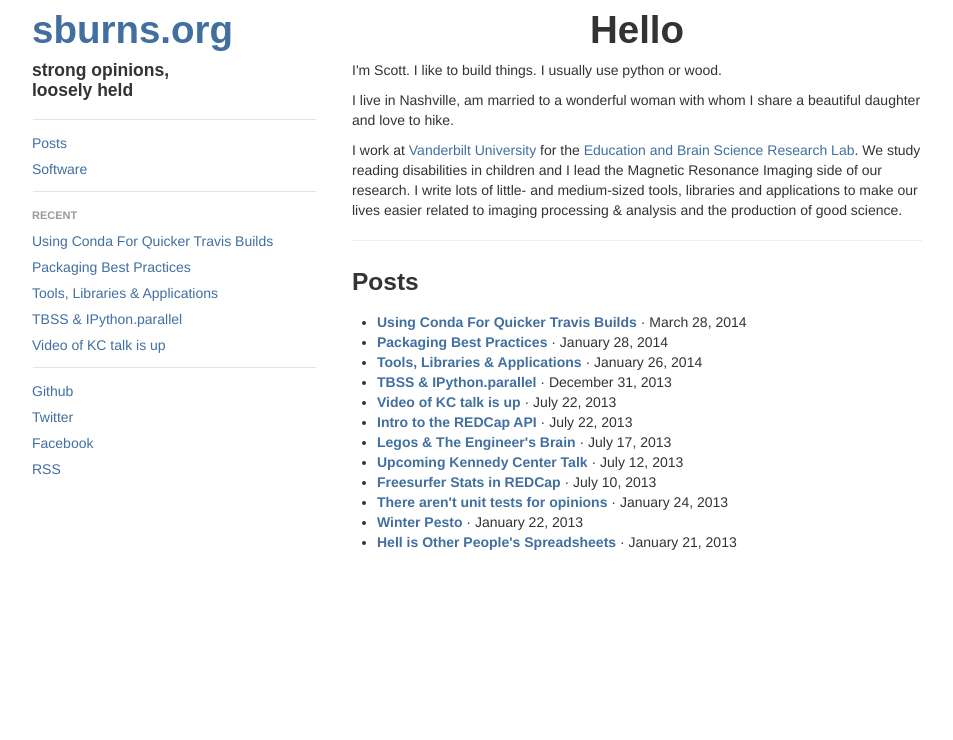
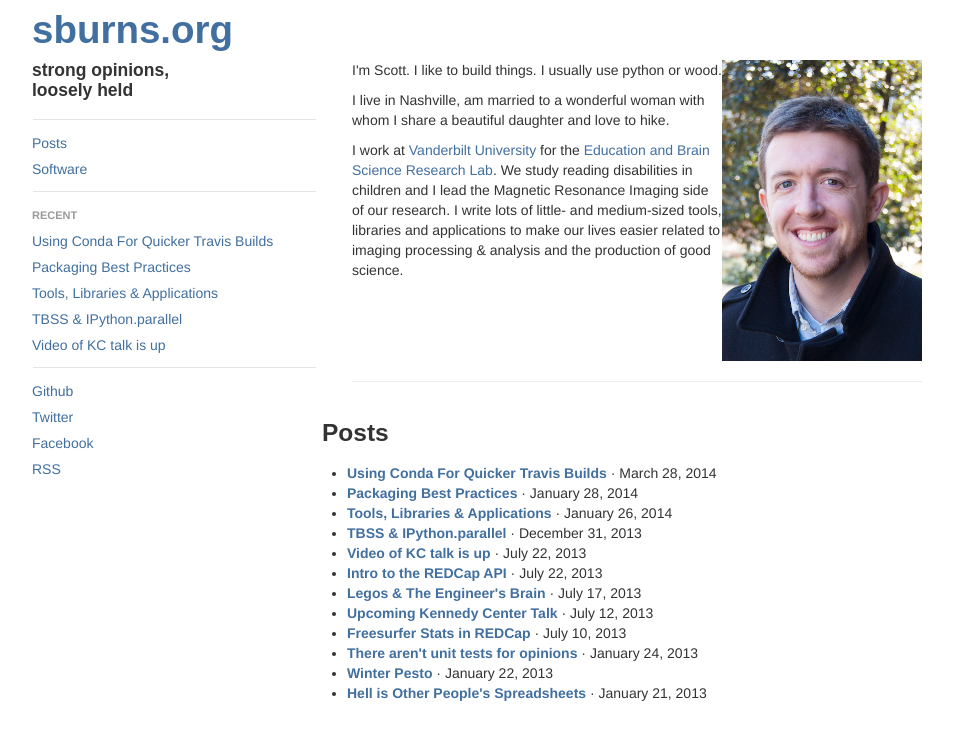
Before and after one commit to sburns/sburns.github.com, a Jekyll site: the page built from index.html, in a window 1280 px wide. Shown: the top 740 px of the page, without its empty margins (3-956 px from the left). Built offline with Jekyll 4.4.1, drawn with Linux system fonts in a browser that asks for light colours; Markdown is read by kramdown in place of the engine named in the settings.

Commit message:
Add potrait; tweak index

```diff
--- a/css/style.css
+++ b/css/style.css
@@ -70,3 +70,7 @@ a {
 #left-col {
   padding-left: 10px;
 }
+
+.vert-spacer {
+  padding-top: 60px;
+}
--- a/index.html
+++ b/index.html
@@ -1,9 +1,11 @@
 ---
 layout: default
 ---
-
-<h1 class="center">Hello</h1>
-
+<div class="row vert-spacer">
+</div>
+<div class="row">
+  <div class="span6">
+    <img src="/assets/img/portrait.jpg" width="200" class="pull-right">
     <p>
       I'm Scott. I like to build things. I usually use python or wood.
     </p>
@@ -15,9 +17,12 @@ layout: default
     <p>
         I work at <a href="http://www.vanderbilt.edu/">Vanderbilt University</a> for the <a href="http://kc.vanderbilt.edu/educationandbrainlab">Education and Brain Science Research Lab</a>. We study reading disabilities in children and I lead the Magnetic Resonance Imaging side of our research. I write lots of little- and medium-sized tools, libraries and applications to make our lives easier related to imaging processing &amp; analysis and the production of good science.
     </p>
+  </div>
+</div>
 
 <hr />
 
+<div class="row">
   <h3>Posts</h3>
 
   <ul>
@@ -27,3 +32,4 @@ layout: default
       </li>
   {% endfor %}
   </ul>
+</div>
```
Also changed, not shown: assets/img/portrait.jpg (added). Lines whose indentation alone changed are shown as unchanged.
